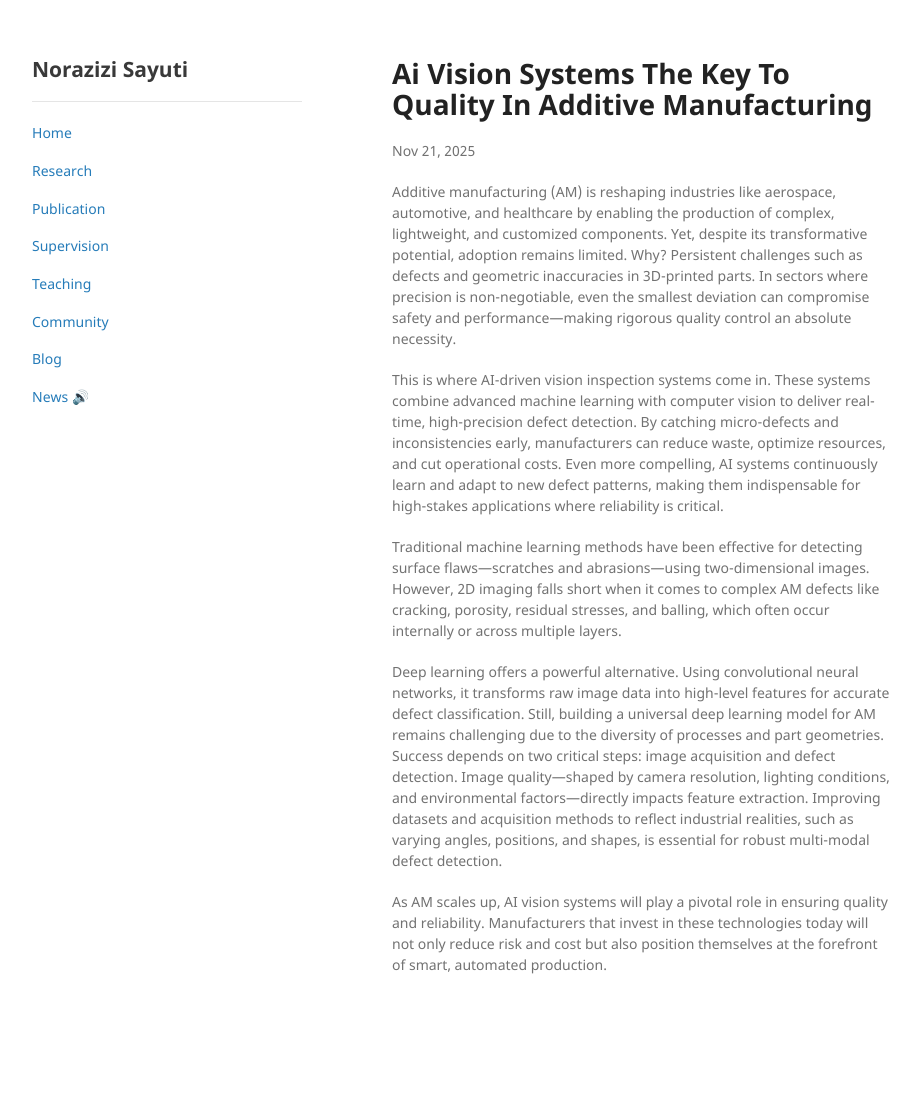
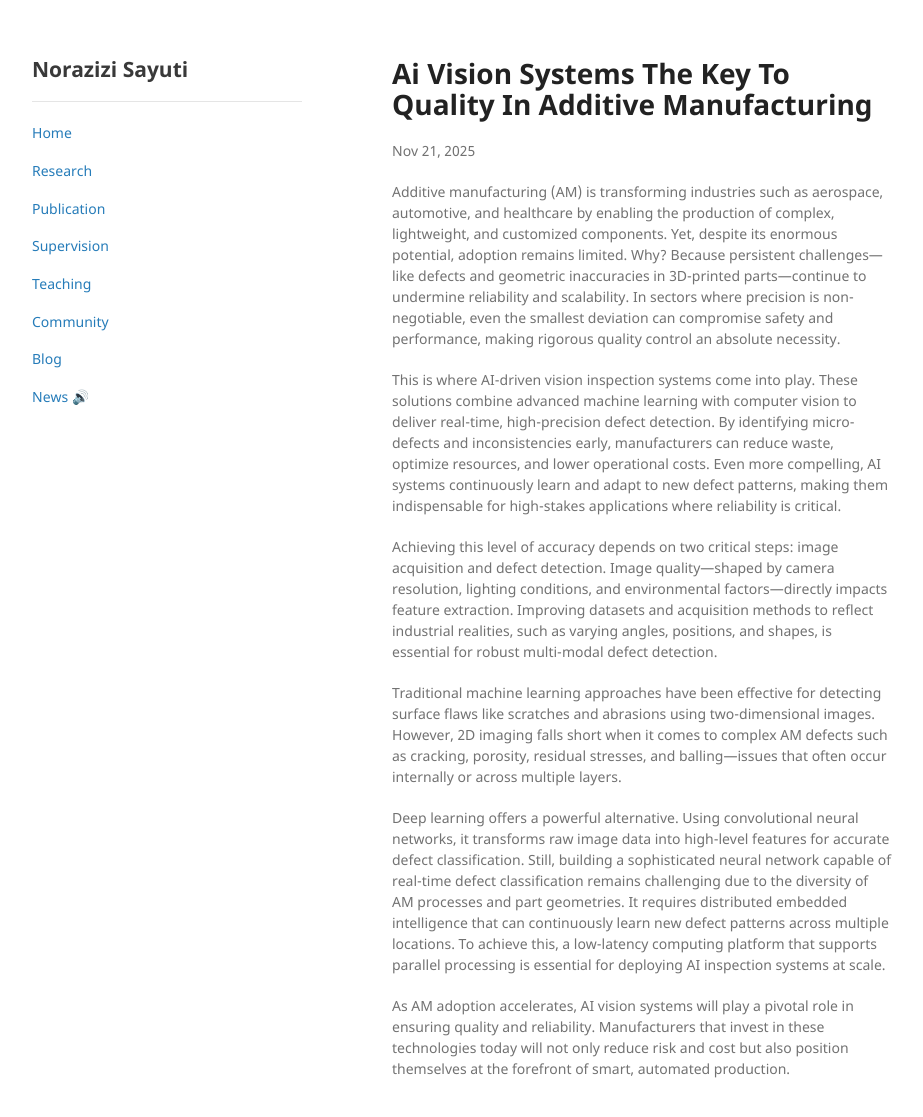
Before and after one commit to drzi/drzi.github.io, a Jekyll site: the page built from _posts/2025-11-21-AI-Vision-Systems-The-Key-to-Quality-in-Additive-Manufacturing.md, in a window 1280 px wide and 1149 px high. Shown: the top 1117 px of the window, without its empty margins (178-1101 px from the left). Built offline with Jekyll 4.4.1, drawn with Linux system fonts in a browser that asks for light colours.

Commit message:
Edited post on Additive Manufacturing

```diff
--- a/_posts/2025-11-21-AI-Vision-Systems-The-Key-to-Quality-in-Additive-Manufacturing.md
+++ b/_posts/2025-11-21-AI-Vision-Systems-The-Key-to-Quality-in-Additive-Manufacturing.md
@@ -2,12 +2,14 @@
 layout: post
 ---
 
-Additive manufacturing (AM) is reshaping industries like aerospace, automotive, and healthcare by enabling the production of complex, lightweight, and customized components. Yet, despite its transformative potential, adoption remains limited. Why? Persistent challenges such as defects and geometric inaccuracies in 3D-printed parts. In sectors where precision is non-negotiable, even the smallest deviation can compromise safety and performance—making rigorous quality control an absolute necessity.
+Additive manufacturing (AM) is transforming industries such as aerospace, automotive, and healthcare by enabling the production of complex, lightweight, and customized components. Yet, despite its enormous potential, adoption remains limited. Why? Because persistent challenges—like defects and geometric inaccuracies in 3D-printed parts—continue to undermine reliability and scalability. In sectors where precision is non-negotiable, even the smallest deviation can compromise safety and performance, making rigorous quality control an absolute necessity.
 
-This is where AI-driven vision inspection systems come in. These systems combine advanced machine learning with computer vision to deliver real-time, high-precision defect detection. By catching micro-defects and inconsistencies early, manufacturers can reduce waste, optimize resources, and cut operational costs. Even more compelling, AI systems continuously learn and adapt to new defect patterns, making them indispensable for high-stakes applications where reliability is critical.
+This is where AI-driven vision inspection systems come into play. These solutions combine advanced machine learning with computer vision to deliver real-time, high-precision defect detection. By identifying micro-defects and inconsistencies early, manufacturers can reduce waste, optimize resources, and lower operational costs. Even more compelling, AI systems continuously learn and adapt to new defect patterns, making them indispensable for high-stakes applications where reliability is critical.
 
-Traditional machine learning methods have been effective for detecting surface flaws—scratches and abrasions—using two-dimensional images. However, 2D imaging falls short when it comes to complex AM defects like cracking, porosity, residual stresses, and balling, which often occur internally or across multiple layers.
+Achieving this level of accuracy depends on two critical steps: image acquisition and defect detection. Image quality—shaped by camera resolution, lighting conditions, and environmental factors—directly impacts feature extraction. Improving datasets and acquisition methods to reflect industrial realities, such as varying angles, positions, and shapes, is essential for robust multi-modal defect detection.
 
-Deep learning offers a powerful alternative. Using convolutional neural networks, it transforms raw image data into high-level features for accurate defect classification. Still, building a universal deep learning model for AM remains challenging due to the diversity of processes and part geometries. Success depends on two critical steps: image acquisition and defect detection. Image quality—shaped by camera resolution, lighting conditions, and environmental factors—directly impacts feature extraction. Improving datasets and acquisition methods to reflect industrial realities, such as varying angles, positions, and shapes, is essential for robust multi-modal defect detection.
+Traditional machine learning approaches have been effective for detecting surface flaws like scratches and abrasions using two-dimensional images. However, 2D imaging falls short when it comes to complex AM defects such as cracking, porosity, residual stresses, and balling—issues that often occur internally or across multiple layers.
 
-As AM scales up, AI vision systems will play a pivotal role in ensuring quality and reliability. Manufacturers that invest in these technologies today will not only reduce risk and cost but also position themselves at the forefront of smart, automated production.
+Deep learning offers a powerful alternative. Using convolutional neural networks, it transforms raw image data into high-level features for accurate defect classification. Still, building a sophisticated neural network capable of real-time defect classification remains challenging due to the diversity of AM processes and part geometries. It requires distributed embedded intelligence that can continuously learn new defect patterns across multiple locations. To achieve this, a low-latency computing platform that supports parallel processing is essential for deploying AI inspection systems at scale.
+
+As AM adoption accelerates, AI vision systems will play a pivotal role in ensuring quality and reliability. Manufacturers that invest in these technologies today will not only reduce risk and cost but also position themselves at the forefront of smart, automated production.
```
